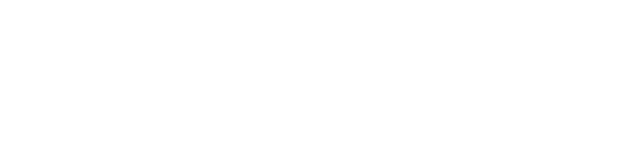
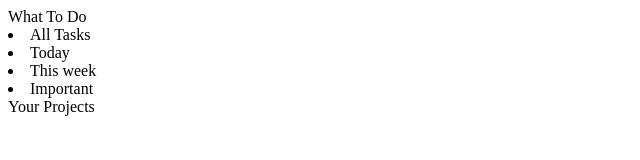
Before and after one commit to nilufersevde/to-do-list, a plain HTML site: page index.html in a window 1280 px wide. Shown: the whole page, without its empty margins (0-640 px from the left). Drawn offline with Linux system fonts and the light colour scheme.

Commit message:
add default.js projectlist.js

```diff
--- a/index.html
+++ b/index.html
@@ -4,11 +4,22 @@
     <meta charset="UTF-8">
     <meta http-equiv="X-UA-Compatible" content="IE=edge">
     <meta name="viewport" content="width=device-width, initial-scale=1.0">
-    <title>Document</title>
+    <title>What To Do</title>
 </head>
 <body>
-    <div class="header"></div>
-    <div class=menu></div>
+    <div class="header">What To Do</div>
+    <div class=menu>
+        <div class="default">
+            <li>All Tasks</li>
+            <li>Today</li>
+            <li>This week</li>
+            <li>Important</li>
+        </div>
+        <div class="projects">
+            <div class="project-header">Your Projects</div>
+            <div class="projects-list"></div>
+        </div>
+    </div>
     <div class="mainplace"></div>
     <script src="main.js"></script>
 </body>
```
